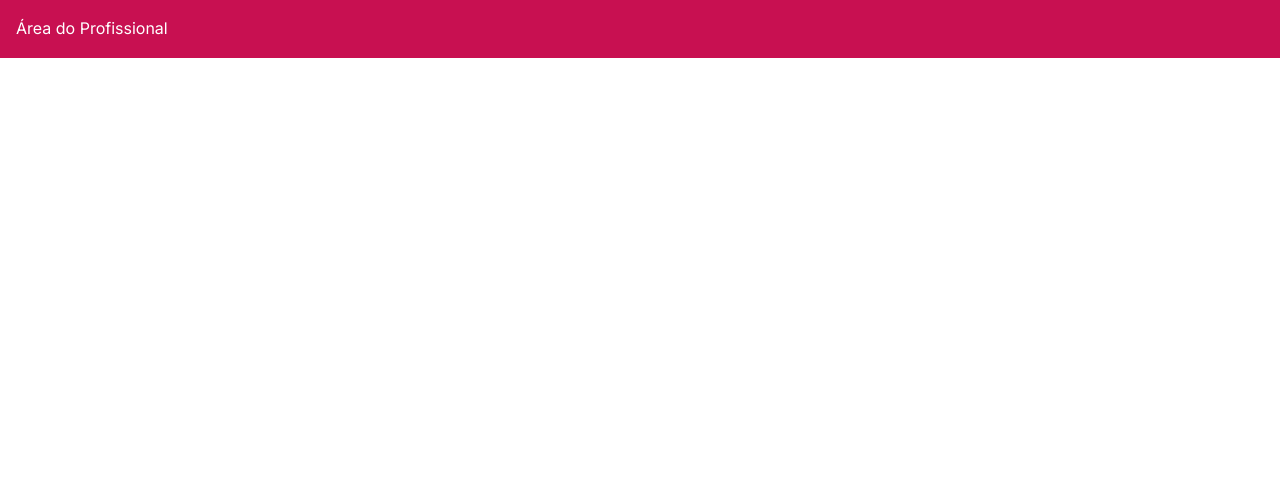
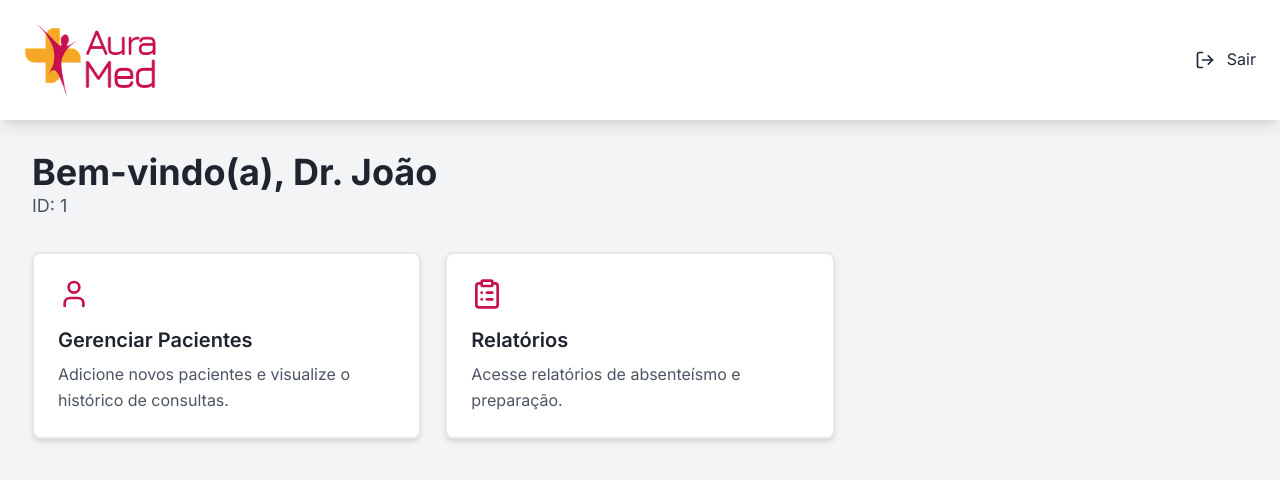
Before and after one commit to FIAP-AURAMED/auramed-sem2-front, a React (Vite) app: page /profissional/1 in a window 1280 px wide. Shown: the top 480 px of the page. Built offline with nearby package versions, Linux system fonts and the light colour scheme.

Commit message:
Criado layout inicial para os profissionais

```diff
--- a/src/routes/ProfissionalLayout/index.tsx
+++ b/src/routes/ProfissionalLayout/index.tsx
@@ -1,20 +1,76 @@
-import { useEffect } from "react";
+import { useEffect, useState } from 'react';
+import { useParams, Link } from 'react-router-dom';
+import { User, ClipboardList, AlertTriangle, LogOut } from 'lucide-react';
+import logo from '../../assets/logo.png';
 
-export default function ProfissionalLayout() {
+import { listaProfissionais } from '../../data/listaProfissionais';
+import type { TipoProfissional } from '../../types/TipoProfissional';
+
+export default function DashboardProfissional() {
+
+    const { id } = useParams<{ id: string }>();
+    const [professional, setProfessional] = useState<TipoProfissional | null>(null);
 
     useEffect(() => {
-          document.title = 'AuraMed | Profissional';
+        if (id) {
+            const found = listaProfissionais.find(p => p.id === parseInt(id, 10));
+            if (found) {
+                setProfessional(found);
+                document.title = `AuraMed | ${found.nome}`;
+            } else {
+                setProfessional(null);
+                document.title = 'AuraMed | Erro';
+            }
+        }
         return () => {
             document.title = 'AuraMed';
         };
-      }, []);
+    }, [id]);
 
+    if (!professional) {
         return (
-    <div className="min-h-screen flex flex-col">
-
-      <header className="bg-primary-600 text-white p-4 flex justify-between">
-        <h1>Área do Profissional</h1>
-      </header>
+            <div className="flex flex-col items-center justify-center min-h-screen text-center px-4 bg-gray-100">
+                <AlertTriangle className="w-16 h-16 text-red-500 mb-4" />
+                <h1 className="text-3xl font-bold text-tx-primary">Profissional Não Encontrado</h1>
+                <p className="text-lg text-tx-secondary mt-2">O ID fornecido não corresponde a nenhum profissional cadastrado.</p>
+                <Link to="/" className="mt-6 text-primary-600 hover:underline font-semibold">Voltar para a página inicial</Link>
             </div>
         );
     }
+
+    return (
+        <div className="flex flex-col min-h-screen bg-gray-100">
+            <aside className="w-full h-30 bg-white text-gray-800 p-4 flex justify-between items-center shadow-lg">
+                <img src={logo} alt="AuraMed Logo" className=" w-20 lg:w-35" />
+                <div>
+                    <Link to="/" className="flex items-center gap-3 rounded-md p-2 hover:bg-primary-700 hover:text-white">
+                        <LogOut className="w-5 h-5" />
+                        Sair
+                    </Link>
+                </div>
+            </aside>
+
+            <main className="flex-1 p-8">
+                <header className="mb-8">
+                    <h1 className="text-3xl md:text-4xl font-bold text-tx-primary">
+                        Bem-vindo(a), {professional.nome}
+                    </h1>
+                    <p className="text-lg text-tx-secondary">ID: {professional.id}</p>
+                </header>
+
+                <div className="grid grid-cols-1 md:grid-cols-2 lg:grid-cols-3 gap-6">
+                    <div className="bg-white p-6 rounded-lg shadow-md border-2 border-gray-200">
+                        <User className="w-8 h-8 text-primary-600 mb-4" />
+                        <h2 className="text-xl font-semibold text-tx-primary">Gerenciar Pacientes</h2>
+                        <p className="text-tx-secondary mt-2">Adicione novos pacientes e visualize o histórico de consultas.</p>
+                    </div>
+                    <div className="bg-white p-6 rounded-lg shadow-md border-2 border-gray-200">
+                        <ClipboardList className="w-8 h-8 text-primary-600 mb-4" />
+                        <h2 className="text-xl font-semibold text-tx-primary">Relatórios</h2>
+                        <p className="text-tx-secondary mt-2">Acesse relatórios de absenteísmo e preparação.</p>
+                    </div>
+                </div>
+            </main>
+        </div>
+    );
+}
```
Lines whose indentation alone changed are shown as unchanged.
